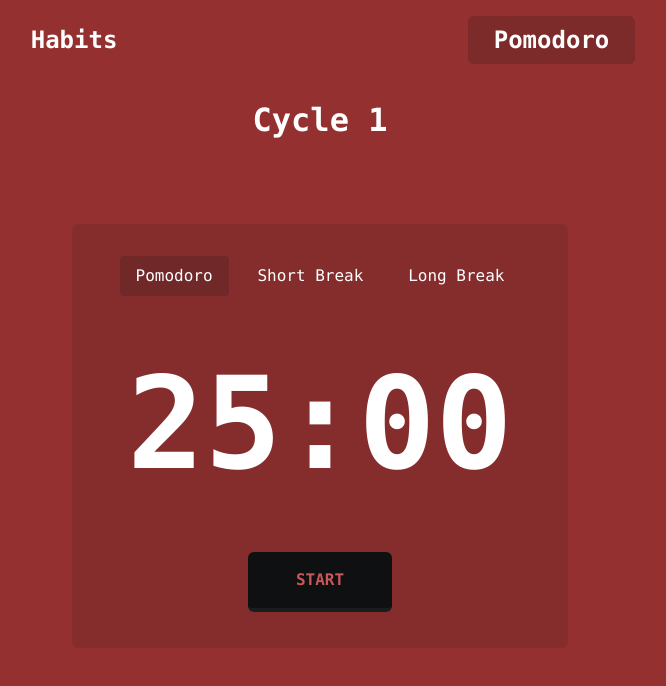
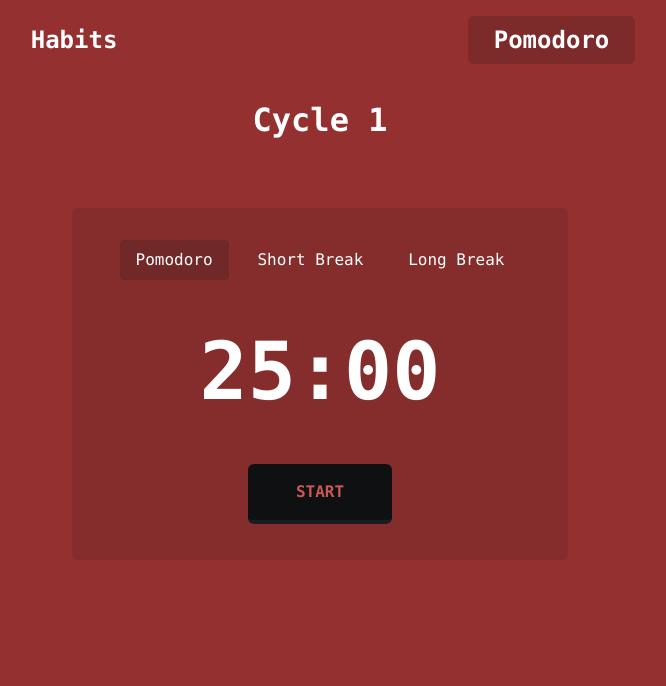
Before and after one commit to Miguel-Flandez/Pomodoro, a React (Vite) app: page /pomodoro in a window 1280 px wide. Shown: the top 686 px of the page, without its empty margins (320-986 px from the left). Built offline with nearby package versions, Linux system fonts and the light colour scheme.

Commit message:
deleted the default useeffect

```diff
--- a/src/pages/Pomodoro.jsx
+++ b/src/pages/Pomodoro.jsx
@@ -1,3 +1,4 @@
+
 import { useEffect, useState, useRef } from "react"
 import { Header } from "@/components"
 
@@ -76,16 +77,12 @@
     }
   }, [start]);
 
-  useEffect(()=>{
-    document.body.style.transition = 'background-color 0.2s ease-out'
-  }),[]
-
 
 
     return(
       <>
       <Header/>
-        <div className="flex flex-col gap-[5rem] items-center ">
+        <div className="flex flex-col gap-[5vw] items-center ">
           <span className="block font-bold text-[2rem] text-white font-mono mt-4 text-center">Cycle {pomoTracker}</span>
           <div className={`${selected==='Pomodoro' ? 'bg-[#852D2D]' : selected==='Short' ? 'bg-[#225F63]' : 'bg-[#234F6D]'}
           rounded-md transition-colors duration-200 border-0 text-white text-md font-mono p-8 max-sm:w-[90%] flex flex-col items-center gap-[2rem]`}>
@@ -97,7 +94,7 @@
               </div>
 
 
-              <span className="text-[8rem] max-sm:text-[7rem] font-bold">{String(minutes).padStart(2, '0')}:{String(seconds).padStart(2, '0')}</span>
+              <span className="text-[5rem] font-bold">{String(minutes).padStart(2, '0')}:{String(seconds).padStart(2, '0')}</span>
               <div id="button-container" className="h-16">
                 <button className={`bg-[#0E1011] rounded-md transition-colors duration-200 ${selected==='Pomodoro'?'text-[#C85757]' : selected==='Short' ? 'text-[#79CBD0]' : 'text-[#6EA8D0]'} font-bold font-mono px-12 py-4 ${start ? 'translate-y-1' : 'border-b-4 border-[#1A1D1F] '}`}
                 onClick={()=>setStart(prev=>!prev, clickSound.play())}>{start?'PAUSE':'START'}</button>
```
